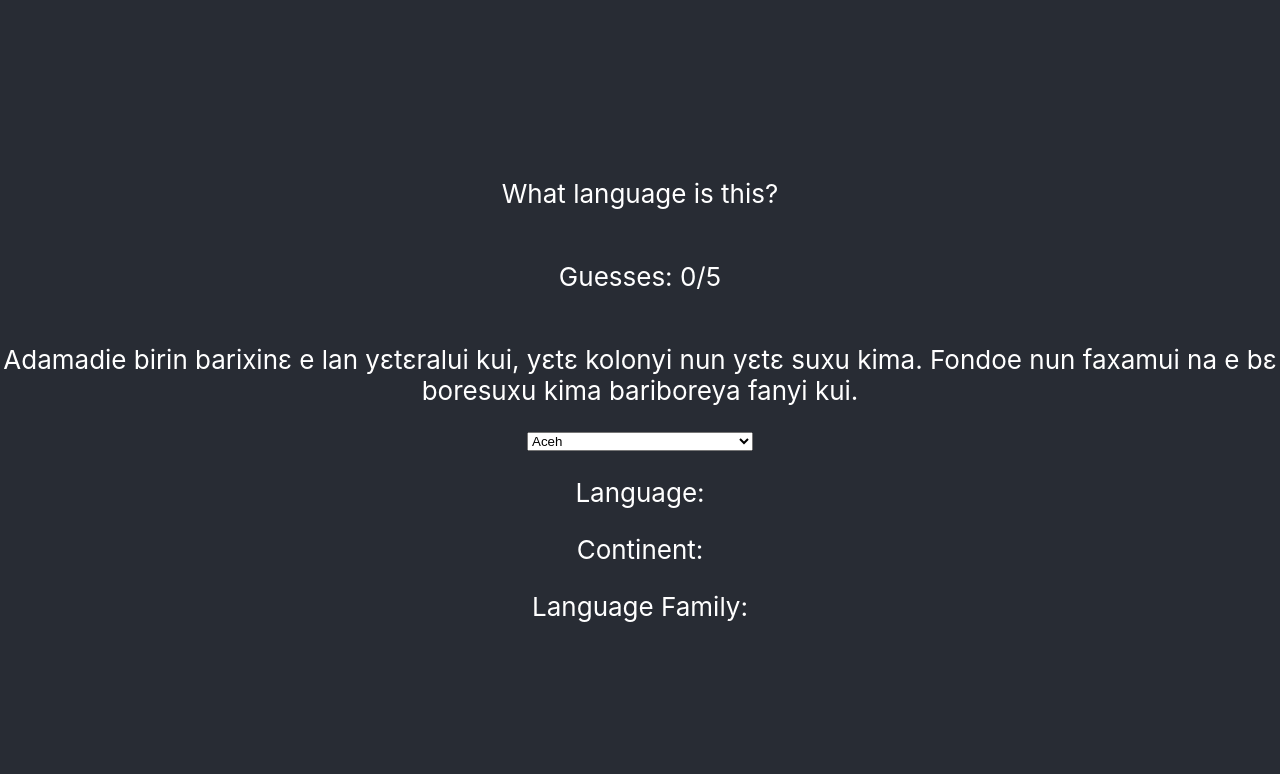
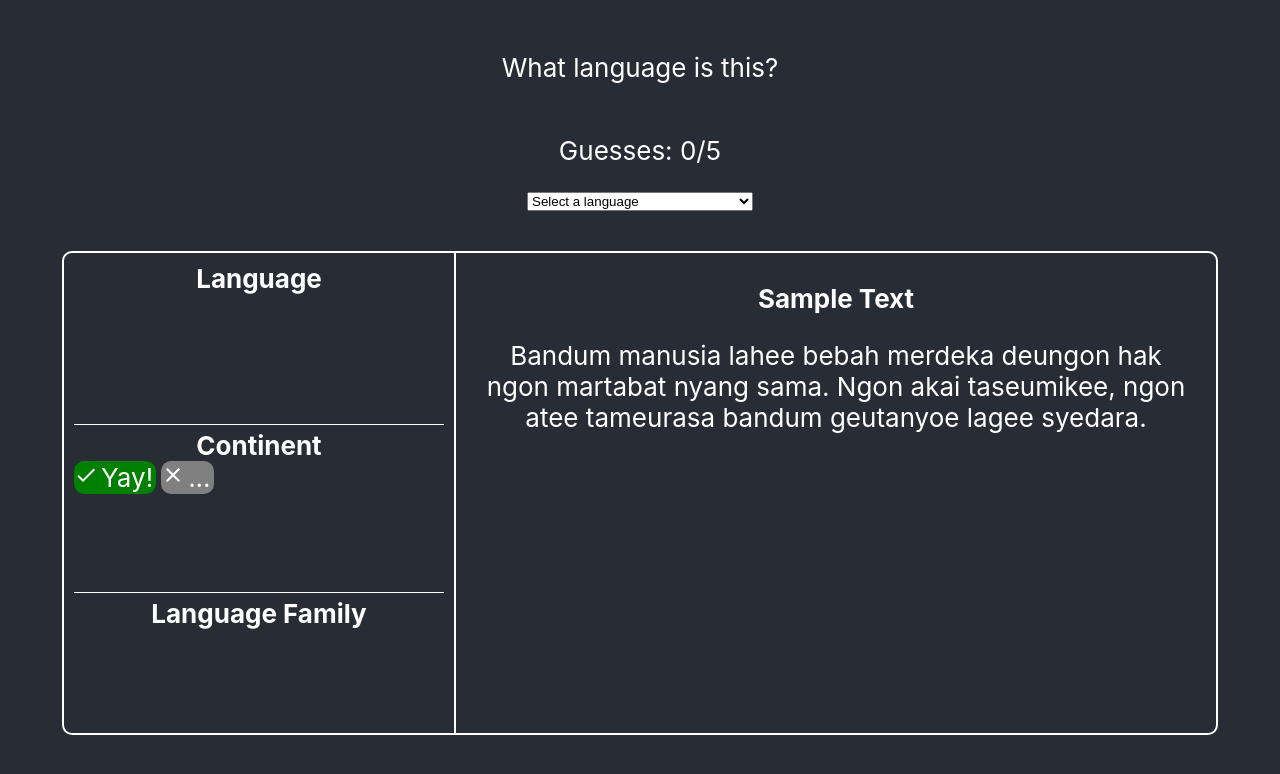
Before and after one commit to kanderson91/polyglotle, a React (Create React App) app: page / in a window 1280 px wide. Shown: the top 774 px of the page. Built offline with nearby package versions, Linux system fonts and the light colour scheme.

Commit message:
UI progress

```diff
--- a/package.json
+++ b/package.json
@@ -3,6 +3,10 @@
   "version": "0.1.0",
   "private": true,
   "dependencies": {
+    "@emotion/react": "^11.11.3",
+    "@emotion/styled": "^11.11.0",
+    "@mui/material": "^5.15.9",
+    "@mui/icons-material": "^5.15.9",
     "@testing-library/jest-dom": "^5.17.0",
     "@testing-library/react": "^13.4.0",
     "@testing-library/user-event": "^13.5.0",
@@ -10,6 +14,7 @@
     "@types/node": "^16.18.75",
     "@types/react": "^18.2.48",
     "@types/react-dom": "^18.2.18",
+    "fontawesome": "^5.6.3",
     "papaparse": "^5.4.1",
     "react": "^18.2.0",
     "react-dom": "^18.2.0",
--- a/src/App.css
+++ b/src/App.css
@@ -36,3 +36,81 @@
     transform: rotate(360deg);
   }
 }
+
+.container {
+  display: flex;
+  border: 2px solid white;
+  border-radius: 10px;
+  height: 60vh; /* 90% of the viewport height */
+  width: 90vw; /* 90% of the viewport width */
+  margin: 5vh auto; /* Center the container vertically */
+}
+
+.left-section {
+  flex: 1;
+  border-right: 2px solid white;
+  padding: 10px;
+}
+
+.right-section {
+  flex: 2;
+  padding: 10px;
+}
+
+.section {
+  margin-bottom: 10px;
+  height: 33%;
+
+}
+
+.guess-container {
+  display: flex;
+  flex-wrap: wrap; /* Allow items to wrap to the next line */
+  align-items: center; /* Center items vertically */
+}
+
+.divider {
+  border-top: 1px solid white;
+  margin: 5px 0;
+}
+
+.label {
+  font-weight: bold;
+}
+
+.big-area {
+  padding: 20px;
+  border-radius: 10px;
+}
+
+.guess {
+  display: flex;
+  border-radius: 10px;
+  height: min-content;
+  width: min-content;
+  align-items: center;
+  margin-bottom: 5px;
+  margin-right: 5px;
+}
+
+.guess-left-section {
+  margin-top: 1px;
+  margin-bottom: 1px;
+  margin-right: 3px;
+}
+
+.guess-right-section {
+}
+
+.guess-icon-container {
+  border-radius: 50%; /* Round shape for the container */
+}
+
+.guess-content {
+  display: flex;
+  align-items: center;
+  white-space: nowrap;
+  margin-top: 1px;
+  margin-bottom: 1px;
+  margin-right: 3px;
+}
--- a/src/App.tsx
+++ b/src/App.tsx
@@ -2,7 +2,8 @@ import React, {useEffect, useState} from 'react';
 import './App.css';
 import readCsvFile from "./CSVReader";
 import readAndParseCsvFile from "./CSVReader";
-
+import CloseIcon from '@mui/icons-material/Close';
+import CheckIcon from '@mui/icons-material/Check';
 function App() {
   const [languages, setLanguages] = useState<any[]>([{name: '<>', sample_text: '<>'}]);
   const [validLangIndexes, setValidLangIndexes] = useState<Set<number>>(new Set())
@@ -73,18 +74,17 @@ function App() {
       <header className="App-header">
         <p>{(guessedAnswer || guesses.length === 5) ? languages[answerIndex].name : "What language is this?"} </p>
         <p>{`Guesses: ${guesses.length}/5`}</p>
-        <p>
-          {languages[answerIndex].sample_text}
-        </p>
+
         <select onChange={(e) => makeGuess(e.target.value)}>
+          <option value="" disabled selected hidden>Select a language</option>
           {languages.map((language, index) => (
-              <option key={index} value={index} style={{ display:  displayLang(index)} }>
+              <option key={index} value={index} style={{display: displayLang(index)}}>
                 {language.name}
               </option>
           ))}
         </select>
-        <GuessDisplay guesses={guesses} answer={languages[answerIndex]} />
-
+        {/*<GuessDisplay guesses={guesses} answer={languages[answerIndex]} />*/}
+        <LanguageInfo sampleText={languages[answerIndex].sample_text}/>
       </header>
     </div>
   );
@@ -93,7 +93,8 @@ function App() {
 function getRandomInt(min: number, max: number) {
   min = Math.ceil(min);
   max = Math.floor(max);
-  return Math.floor(Math.random() * (max - min) + min); // The maximum is exclusive and the minimum is inclusive
+  return 0;
+  //return Math.floor(Math.random() * (max - min) + min); // The maximum is exclusive and the minimum is inclusive
 }
 
 const GuessDisplay = (props: {guesses: any[], answer: any}) => {
@@ -121,4 +122,53 @@ const GuessDisplay = (props: {guesses: any[], answer: any}) => {
   )
 }
 
+const LanguageInfo = (props: {sampleText: string}) => {
+  return (
+      <div className="container">
+        <div className="left-section">
+          <div className="section">
+            <div className="label">Language</div>
+            {/* Add your language content here */}
+          </div>
+          <div className="divider"></div>
+          <div className="section">
+            <div className="label">Continent</div>
+            <div className="guess-container">
+              <Guess isCorrect={true} label={'Yay!'} />
+              <Guess isCorrect={false} label={'...'}/>
+            </div>
+          </div>
+          <div className="divider"></div>
+          <div className="section">
+            <div className="label">Language Family</div>
+            {/* Add your language family content here */}
+          </div>
+        </div>
+        <div className="right-section">
+          <div className="big-area">
+            <div className="label">Sample Text</div>
+
+            <p>{props.sampleText}</p>
+          </div>
+        </div>
+      </div>
+  );
+}
+
+const Guess = (props: {isCorrect: boolean, label: string}) => {
+  const color = props.isCorrect ? 'green' : 'grey';
+  return (
+      <div className="guess" style={{backgroundColor: color}}>
+        <div className="guess-left-section">
+          {props.isCorrect ? <CheckIcon/> : <CloseIcon/>}
+        </div>
+        <div className="guess-right-section">
+          <div className="guess-content">
+            {props.label}
+          </div>
+        </div>
+      </div>
+  );
+}
+
 export default App;
```
Also changed, not shown: 1 other file (tests, documents, lock files or other folders).
